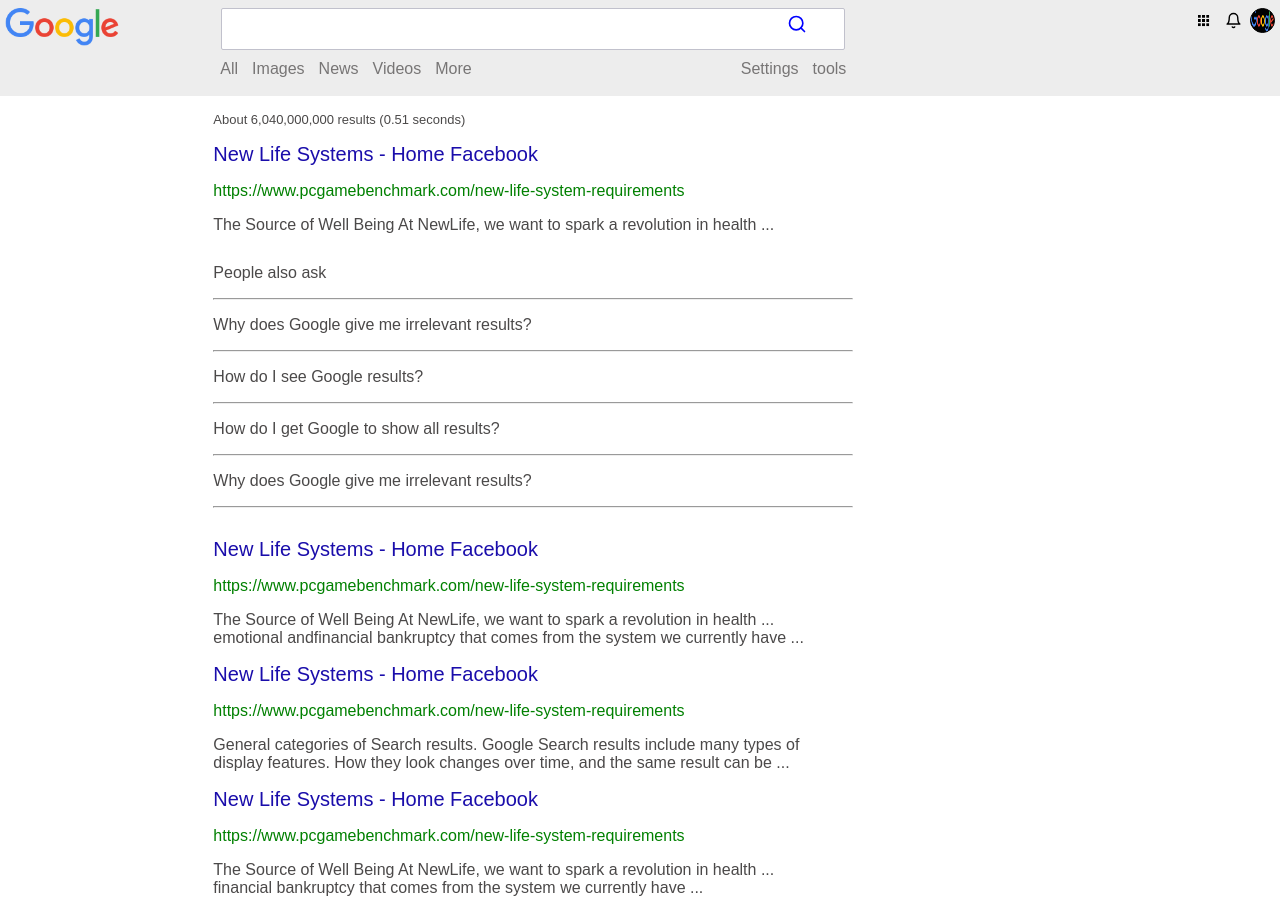
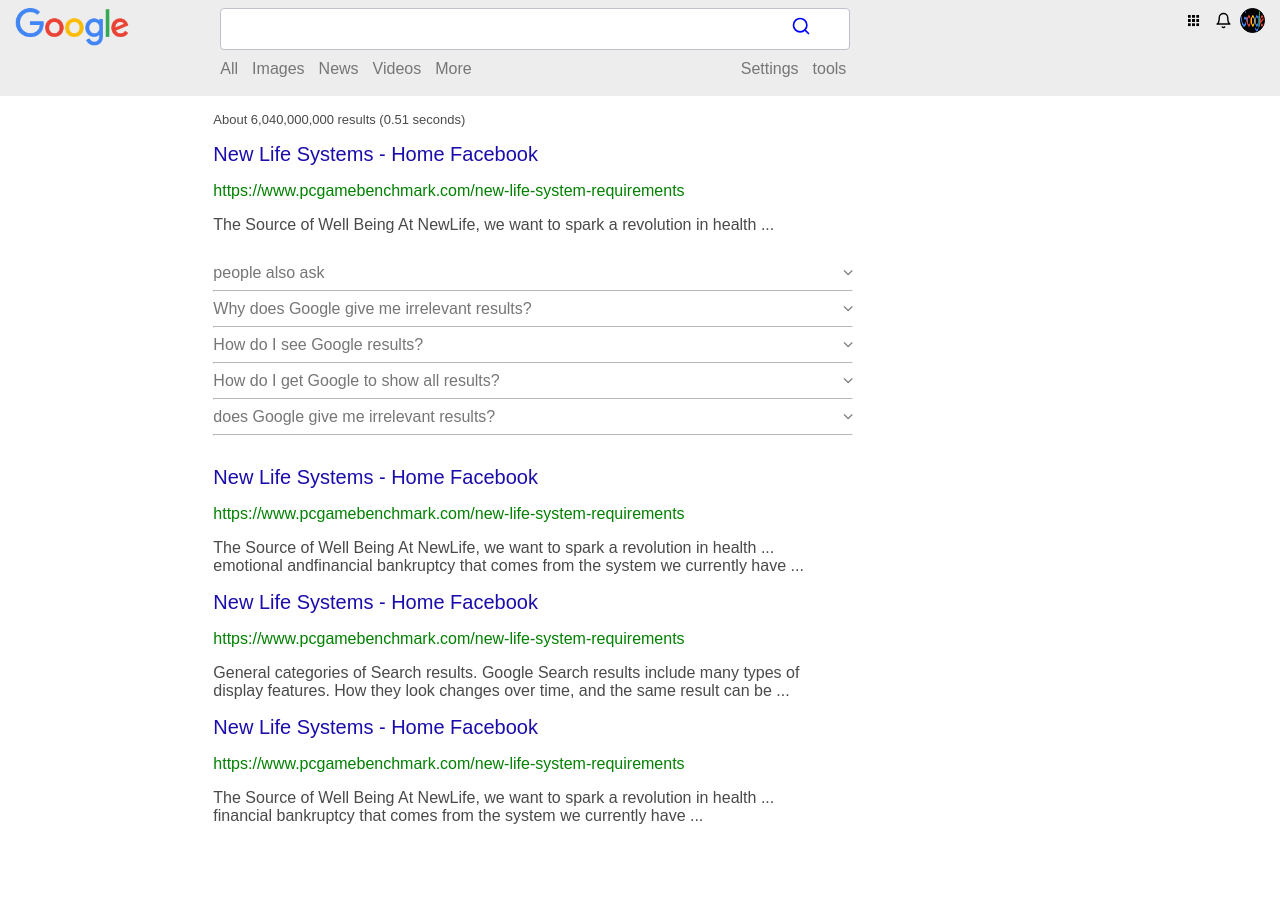
Before and after one commit to beGuided/google-page, a plain HTML site: page index.html in a window 1280 px wide. After the commit the page ends 841 px from the top, so only its background shows below. Drawn offline with Linux system fonts and the light colour scheme.

Commit message:
added container

```diff
--- a/index.html
+++ b/index.html
@@ -5,15 +5,17 @@
     <meta charset="UTF-8">
     <meta http-equiv="X-UA-Compatible" content="IE=edge">
     <meta name="viewport" content="width=device-width, initial-scale=1.0">
+    <link rel="stylesheet" href="https://cdnjs.cloudflare.com/ajax/libs/font-awesome/4.7.0/css/font-awesome.min.css">
     <link rel="stylesheet" href="style.css">
     <title>Google</title>
 </head>
 
 <body>
 
-    <header class="nav-bg">
+    <header class="container">
+        <div class="nav-bg">
             <div class=" top-nav">
-            <div class="grid-wrapper ">
+                <div class="grid-wrapper">
                     <div>
                         <img src="image/logo.png" class="logo" alt="Google-logo">
 
@@ -36,6 +38,7 @@
 
             </div>
 
+
             <nav class="grid-wrapper">
                 <div></div>
                 <div>
@@ -52,11 +55,14 @@
 
                 <div></div>
             </nav>
-
+        </div>
     </header>
 
-    <main class="grid-wrapper">
 
+
+
+    <main class="container">
+        <div class="grid-wrapper">
             <div></div>
 
             <div class="middle">
@@ -64,7 +70,8 @@
 
                 <div class="search-result">
                     <p class="title"> <a href=""> New Life Systems - Home Facebook </a> </p>
-                <a class="text" href="">https://www.pcgamebenchmark.com/new-life-system-requirements <span></span></a>
+                    <a class="text" href="">https://www.pcgamebenchmark.com/new-life-system-requirements
+                        <span></span></a>
                     <p>The Source of Well Being At NewLife, we want to spark a revolution in health ...
                     </p>
                 </div>
@@ -73,40 +80,73 @@
 
                 <div class="table">
 
-                <p>People also ask</p>
+                    <a href="#">
+                        <div class="table-content">
+                            <span>people also ask</span>
+                            <i class="fa fa-angle-down end"></i>
+                        </div>
+                    </a>
                     <hr>
-                <p>Why does Google give me irrelevant results?</p>
+                    <a href="#">
+                        <div class="table-content">
+                            <span> Why does Google give me irrelevant results?</span>
+                            <i class="fa fa-angle-down end"></i>
+                        </div>
+                    </a>
                     <hr>
-                <p>How do I see Google results?</p>
+                    <a href="#">
+                        <a href="#">
+                            <div class="table-content">
+                                <span> How do I see Google results?</span>
+                                <i class="fa fa-angle-down end"></i>
+                            </div>
+                        </a>
+
                         <hr>
-                <p>How do I get Google to show all results?<span></span></p>
+                        <a href="#">
+                        <div class="table-content">
+                            <span>How do I get Google to show all results?</span>
+                                <i class="fa fa-angle-down end"></i>
+                        </div>
+                    </a>
                         <hr>
-                <p>Why does Google give me irrelevant results?<span></span></p>
+                        <a href="#">
+                        <div class="table-content">
+                            <span> does Google give me irrelevant results?</span>
+                                <i class="fa fa-angle-down end"></i>
+
+                        </div>
+                    </a>
                         <hr>
 
                 </div>
                 <div class="search-result">
                     <p class="title"> <a href=""> New Life Systems - Home Facebook </a> </p>
-                <a class="text" href="">https://www.pcgamebenchmark.com/new-life-system-requirements <span></span></a>
+                    <a class="text" href="">https://www.pcgamebenchmark.com/new-life-system-requirements
+                        <span></span></a>
                     <p>The Source of Well Being At NewLife, we want to spark a revolution in health ... <br>
                         emotional andfinancial bankruptcy that comes from the system we currently have ...</p>
                 </div>
                 <div class="search-result">
                     <p class="title"> <a href=""> New Life Systems - Home Facebook </a> </p>
-                <a class="text" href="">https://www.pcgamebenchmark.com/new-life-system-requirements <span></span></a>
-                <p>General categories of Search results. Google Search results include many types of display features.
+                    <a class="text" href="">https://www.pcgamebenchmark.com/new-life-system-requirements
+                        <span></span></a>
+                    <p>General categories of Search results. Google Search results include many types of display
+                        features.
                         How they look changes over time, and the same result can be ...</p>
                 </div>
 
                 <div class="search-result">
                     <p class="title"> <a href=""> New Life Systems - Home Facebook </a> </p>
-                <a class="text" href="">https://www.pcgamebenchmark.com/new-life-system-requirements <span></span></a>
+                    <a class="text" href="">https://www.pcgamebenchmark.com/new-life-system-requirements
+                        <span></span></a>
                     <p>The Source of Well Being At NewLife, we want to spark a revolution in health ... <br>
                         financial bankruptcy that comes from the system we currently have ...</p>
                 </div>
 
             </div>
             <div></div>
+        </div>
     </main>
 
 </body>
--- a/style.css
+++ b/style.css
@@ -33,10 +33,13 @@
 .form{
 
     border: 1px solid rgb(193, 193, 204);
-    margin: 0em .5em;
-    border-radius: 2px;
+    /* margin: 0em .5em; */
+    border-radius: 4px;
     background-color: white;
 
+}
+.top-nav{
+    padding: 0 10px;
 }
 
 .logo{
@@ -58,7 +61,8 @@
 .search-img{
     position: relative;
     max-height: 20px;
-    top: 5px;
+    top: 7px;
+
 }
 .icon{
     max-height:25px;
@@ -126,11 +130,19 @@
     margin: 30px 0 ;
 }
 
-
-
 .grid-wrapper{
     display: grid;
     grid-template-columns:2fr 6fr 4fr ;
+}
+
+.table-content{
+    display: flex;
+}
+.end{
+    margin-left:auto ;
+}
+hr{
+    border-color: rgba(255, 255, 255, 0.85);
 }
 
 
@@ -162,3 +174,26 @@
     }
 
 }
+
+
+/* Desktop - large screen */
+
+@media (min-width: 1200px) {
+    .container {
+        /* max-width: 1170px; */
+        max-width: 1400px;
+        margin: 0 auto;
+    }
+
+}
+
+
+/* Extra large screens, */
+
+@media (min-width: 1522px) {
+    .container {
+        /* max-width: 1170px; */
+        max-width: 1422px;
+        margin: 0 auto;
+    }
+}
```
Lines whose indentation alone changed are shown as unchanged.
